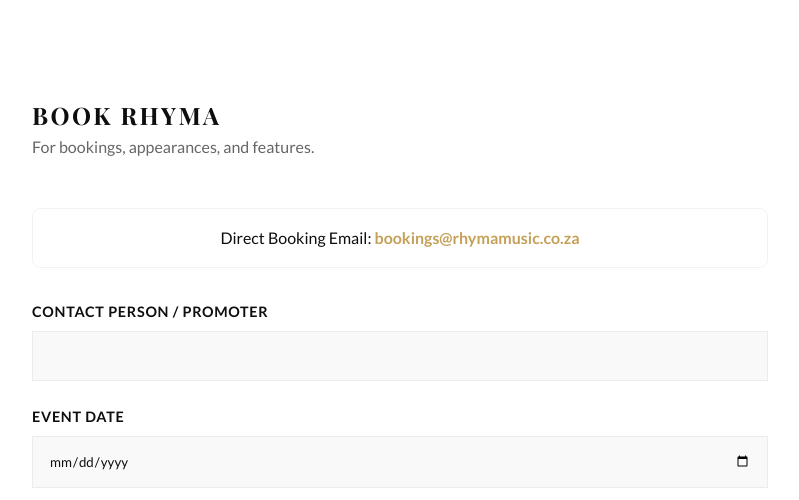
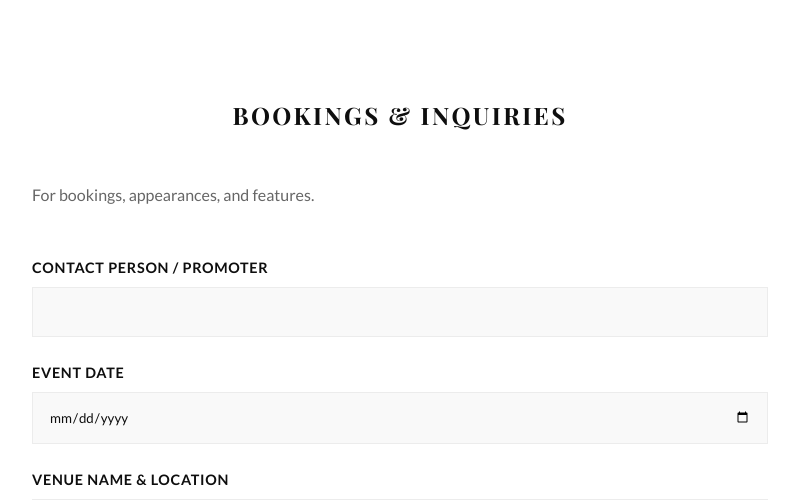
Before and after one commit to thulanesigasa/rhymamusic, a Flask app: page /bookings in a window 1280 px wide. Shown: the part 80-580 px from the top of the page, without its empty margins (240-1039 px from the left). Run offline with Flask 3, Linux system fonts and the light colour scheme; some web fonts are replaced.

Commit message:
fix: revert email display and use mailto forms

```diff
--- a/templates/bookings.html
+++ b/templates/bookings.html
@@ -4,16 +4,10 @@
 
 {% block content %}
 <section class="container" style="max-width: 800px; padding: 4rem 2rem;">
-    <h1>Book Rhyma</h1>
+    <h1 style="text-align: center; margin-bottom: 3rem;">Bookings & Inquiries</h1>
     <p style="margin-bottom: 3rem; color: #666;">For bookings, appearances, and features.</p>
 
-    <div
-        style="margin-bottom: 2rem; padding: 1rem; border: 1px solid var(--border-color); border-radius: 8px; text-align: center;">
-        <p>Direct Booking Email: <a href="mailto:bookings@rhymamusic.co.za"
-                style="color: var(--accent-color); font-weight: bold;">bookings@rhymamusic.co.za</a></p>
-    </div>
-
-    <form action="{{ url_for('bookings') }}" method="POST" class="booking-form">
+    <form action="mailto:bookings@rhymamusic.co.za" method="POST" enctype="text/plain" class="booking-form">
         <div class="form-group">
             <label for="contact_person">Contact Person / Promoter</label>
             <input type="text" id="contact_person" name="contact_person" required>
--- a/templates/music.html
+++ b/templates/music.html
@@ -45,8 +45,6 @@
         <h2>Upcoming Drop</h2>
         <div class="countdown-container">
             <p class="hype-text" style="font-size: 2rem; margin: 2rem 0;">Update Coming Soon</p>
-            <p style="margin-bottom: 1rem;">Join the waitlist: <a href="mailto:newrelease@rhymamusic.co.za"
-                    style="color: var(--accent-color);">newrelease@rhymamusic.co.za</a></p>
             <form action="mailto:newrelease@rhymamusic.co.za" method="post" enctype="text/plain" class="presave-form">
                 <input type="email" name="email" placeholder="Enter your email to join the waitlist" required
                     style="padding: 1rem; border: none; min-width: 250px; color: var(--text-color); background-color: var(--bg-color);">
```
Also changed, not shown: templates/contact.html (+2 -5 lines).
